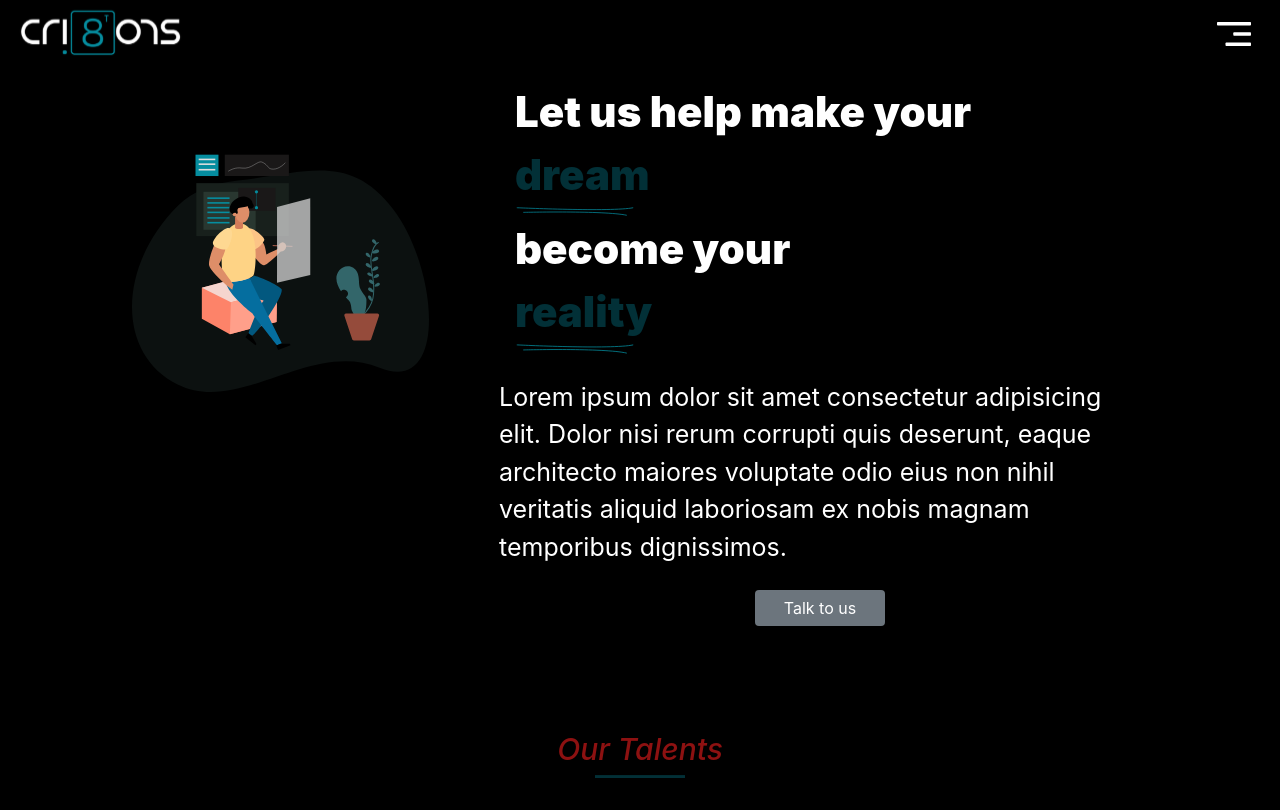
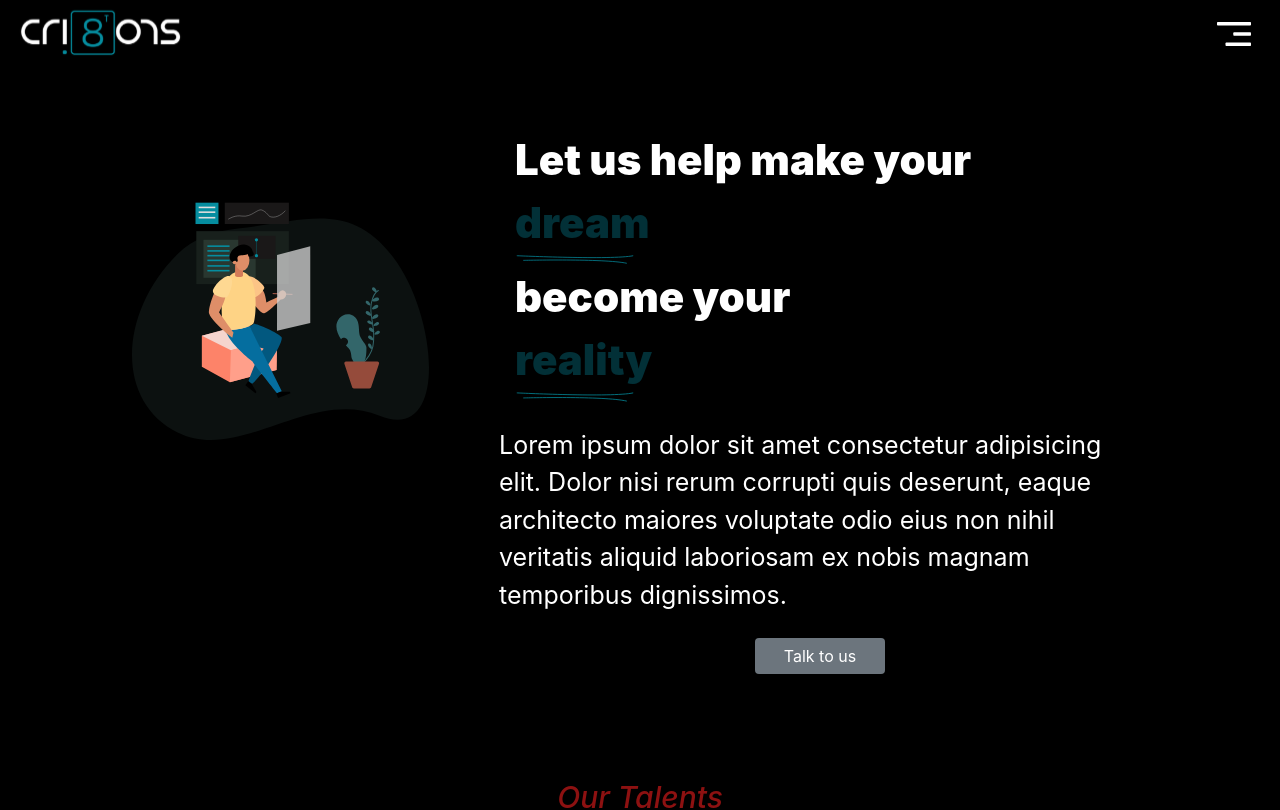
Before and after one commit to Luwafemi/cri8tors, a React (Create React App) app: page / in a window 1280 px wide. Shown: the top 810 px of the page. Built offline with nearby package versions, Linux system fonts and the light colour scheme.

Commit message:
Add margins

```diff
--- a/src/App.js
+++ b/src/App.js
@@ -145,7 +145,7 @@ function App() {
         </ul>
       </div>
       {/* ....................................................................................................................... */}
-      <div id="home" className="container-fluid dream">
+      <div id="home" className="container-fluid dream mt-5">
         <div className="row ">
           <div className="col-md-4">
             <section className="text-center section">
@@ -487,7 +487,7 @@ function App() {
           <div className="col-md-4">
             <img src={creative} alt="" style={{ width: "100%" }} />
           </div>
-          <div className="col-md-8">
+          <div className="col-md-8 mt-4 mt-md-0">
             <div className="container text-center">
               <h4 style={{ color: "#b52626" }}> Are you a creative?</h4>
               <p>
```
Also changed, not shown: src/App.css (+3 -4 lines).
